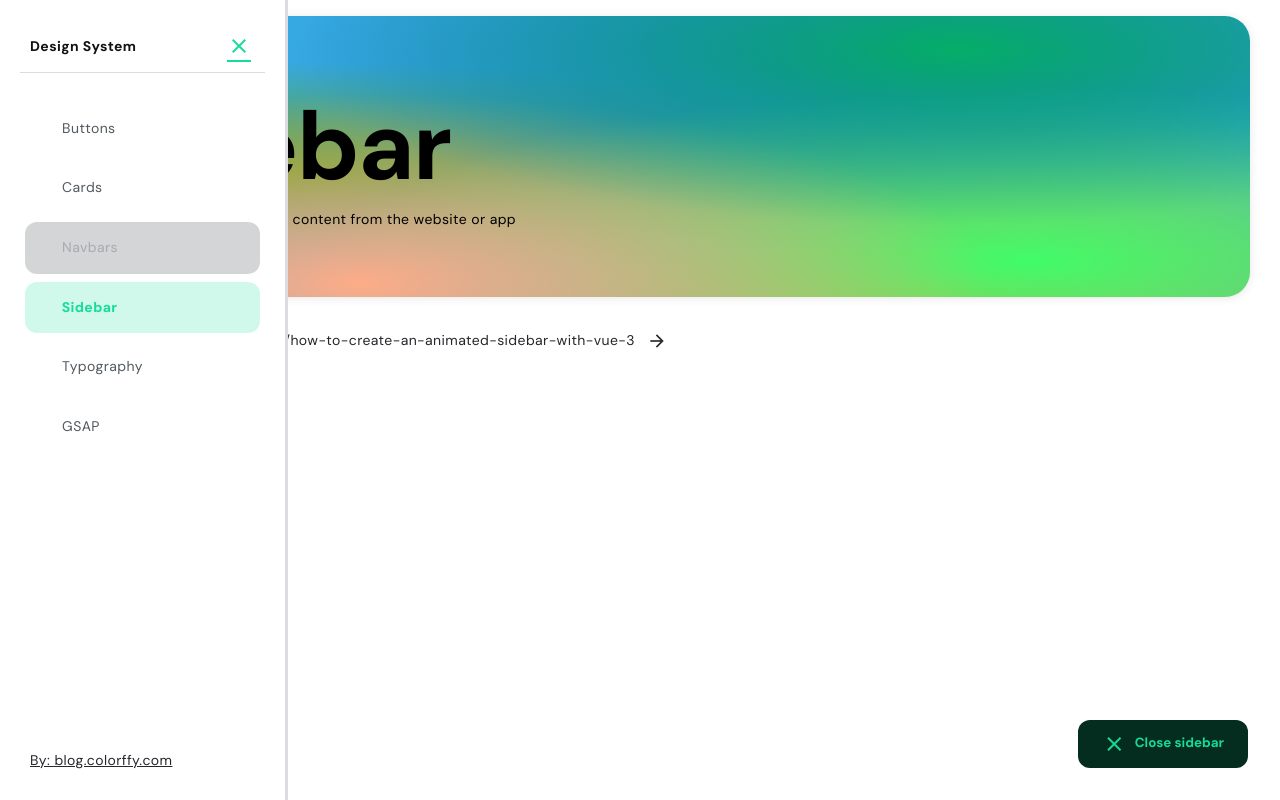
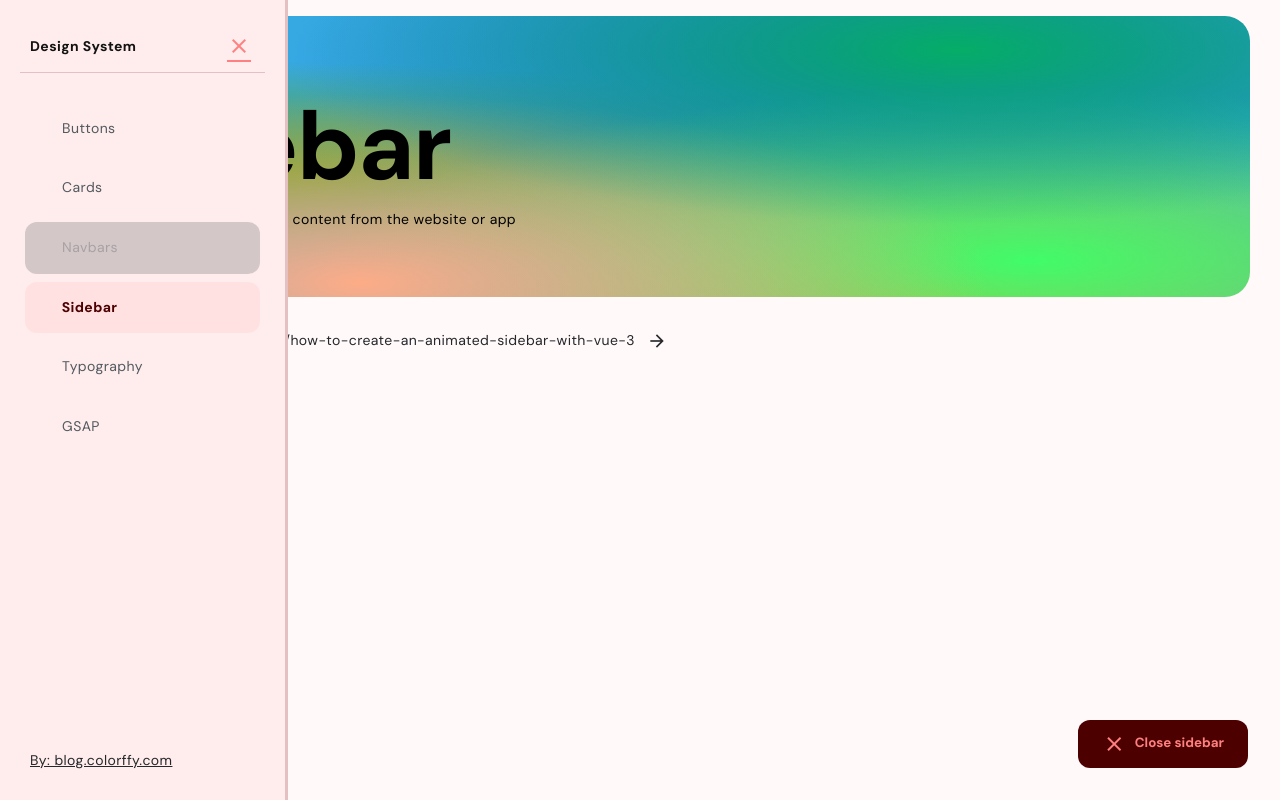
Before and after one commit to giancarlosgza/vuejs-components-web-app, a Vue app: page / in a window 1280 px wide. Built offline with nearby package versions, Linux system fonts and the light colour scheme.

Commit message:
Dynamic color theme WIP

```diff
--- a/src/assets/scss/abstracts/_dark-mode.scss
+++ b/src/assets/scss/abstracts/_dark-mode.scss
@@ -113,6 +113,13 @@
           a {
             color: $color-muted;
           }
+
+          .sidebar-link {
+            &.router-link-active, &.router-link-exact-active {
+              background-color: scale-color($color-primary, $alpha: -90%);
+              color: $color-primary;
+            }
+          }
         }
       }
     }
--- a/src/assets/scss/abstracts/_variables.scss
+++ b/src/assets/scss/abstracts/_variables.scss
@@ -2,7 +2,8 @@ $bg-body: #ffffff;
 $color-on-body: #000000;
 $color-muted: #52595f;
 
-$color-primary: #15DC9B;
+//$color-primary: #15DC9B;
+$color-primary: #FF8080;
 $color-primary-dark: scale-color($color-primary, $lightness: -80%);
 $color-secondary: #25272b;
 $color-accent: #0063cd;
@@ -18,6 +19,15 @@ $color-white: #ffffff;
 // CARDS
 $color-surface-1: #ffffff;
 $color-surface-outline: #dadce0;
+
+$enabled-dynamic-theme: true;
+
+// DYNAMIC BACKGROUND COLORS
+@if ($enabled-dynamic-theme == true) {
+  $bg-body: mix($bg-body, $color-primary, 95%);
+  $color-surface-1: mix($color-surface-1, $color-primary, 85%);
+  $color-surface-outline: mix($color-surface-outline, $color-primary, 70%);
+}
 
 $theme-colors: (
         'color-white': #ffffff,
--- a/src/assets/scss/components/_cards.scss
+++ b/src/assets/scss/components/_cards.scss
@@ -2,7 +2,7 @@
 @use "../abstracts/variables" as *;
 
 .card {
-  box-shadow: $shadow-sm;
+  //box-shadow: $shadow-sm;
   border-radius: $border-radius-25;
   display: flex;
   flex-direction: column;
--- a/src/assets/scss/components/_sidebar.scss
+++ b/src/assets/scss/components/_sidebar.scss
@@ -80,8 +80,8 @@
           }
 
           &.router-link-active, &.router-link-exact-active {
-            background-color: scale-color($color-primary, $alpha: -80%);
-            color: $color-primary !important;
+            background-color: scale-color($color-primary, $alpha: -90%);
+            color: $color-primary-dark;
             font-weight: 700;
           }
         }
--- a/src/views/CardsView.vue
+++ b/src/views/CardsView.vue
@@ -31,9 +31,9 @@
               <p class="subtitle-1 text-muted mb-2">Primary buttons are essentially filled tonal buttons with a
                 shadow.</p>
               <div>
-                <div class="badge badge-filled">Topic</div>
-                <div class="badge badge-outline">Topic</div>
-                <div class="badge badge-outline">Topic</div>
+                <div class="badge badge-filled">Filled topic</div>
+                <div class="badge badge-outline">Outline topic</div>
+                <div class="badge badge-outline">Outline topic</div>
               </div>
             </div>
             <div class="card-footer">
@@ -61,9 +61,9 @@
               <p class="subtitle-1 text-muted mb-2">Primary buttons are essentially filled tonal buttons with a
                 shadow.</p>
               <div>
-                <div class="badge badge-outline">Topic</div>
-                <div class="badge badge-outline">Topic</div>
-                <div class="badge badge-outline">Topic</div>
+                <div class="badge badge-filled">Filled topic</div>
+                <div class="badge badge-filled">Filled topic</div>
+                <div class="badge badge-filled">Filled topic</div>
               </div>
             </div>
             <div class="card-footer">
@@ -88,9 +88,8 @@
               <p class="subtitle-1 text-muted mb-2">Primary buttons are essentially filled tonal buttons with a
                 shadow.</p>
               <div>
-                <div class="badge badge-outline">Topic</div>
-                <div class="badge badge-outline">Topic</div>
-                <div class="badge badge-outline">Topic</div>
+                <div class="badge badge-outline">Outline topic</div>
+                <div class="badge badge-outline">Outline topic</div>
               </div>
             </div>
             <div class="card-footer">
@@ -115,9 +114,9 @@
               <p class="subtitle-1 text-muted mb-2">Primary buttons are essentially filled tonal buttons with a
                 shadow.</p>
               <div>
-                <div class="badge badge-outline">Topic</div>
-                <div class="badge badge-outline">Topic</div>
-                <div class="badge badge-outline">Topic</div>
+                <div class="badge badge-outline">Outline topic</div>
+                <div class="badge badge-outline">Outline topic</div>
+                <div class="badge badge-outline">Outline topic</div>
               </div>
             </div>
             <div class="card-footer">
```
